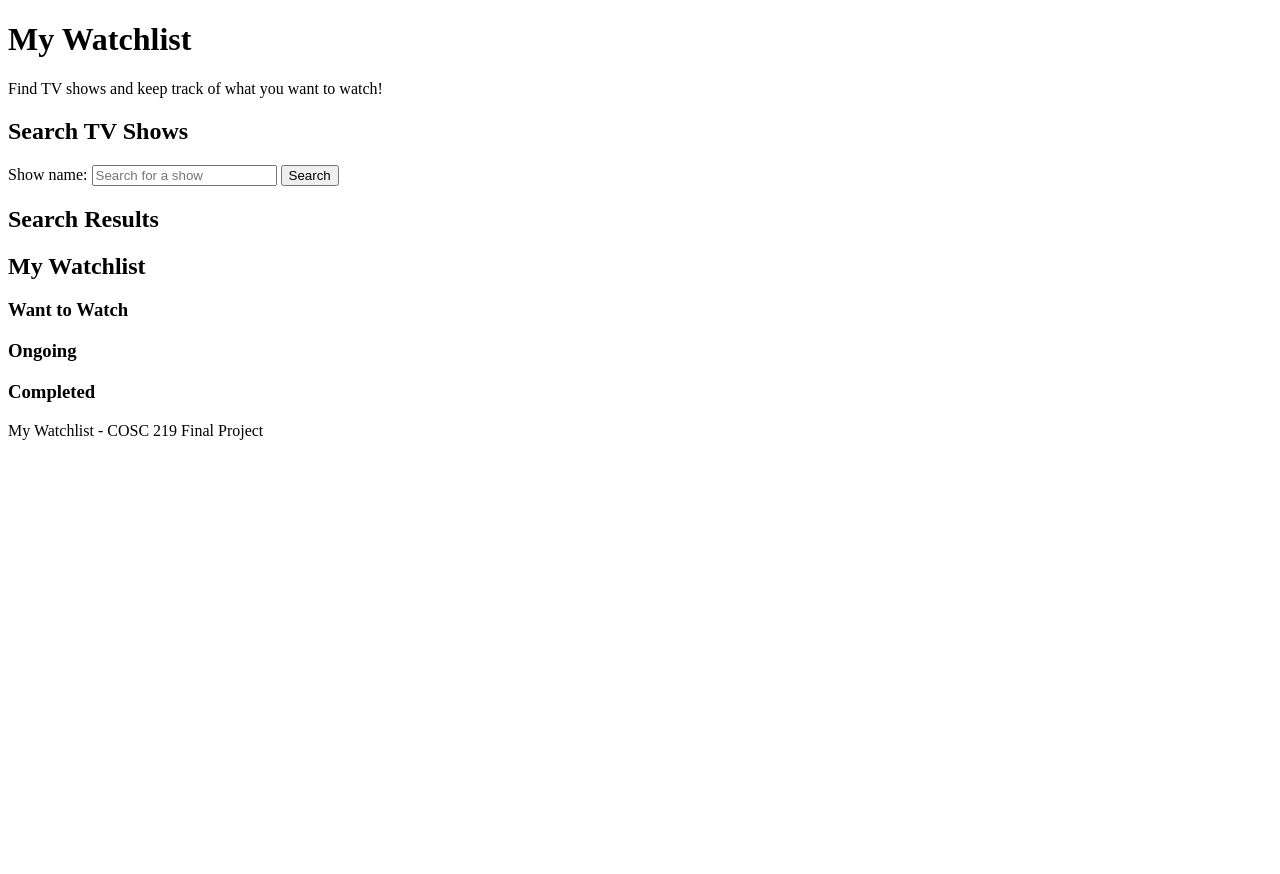
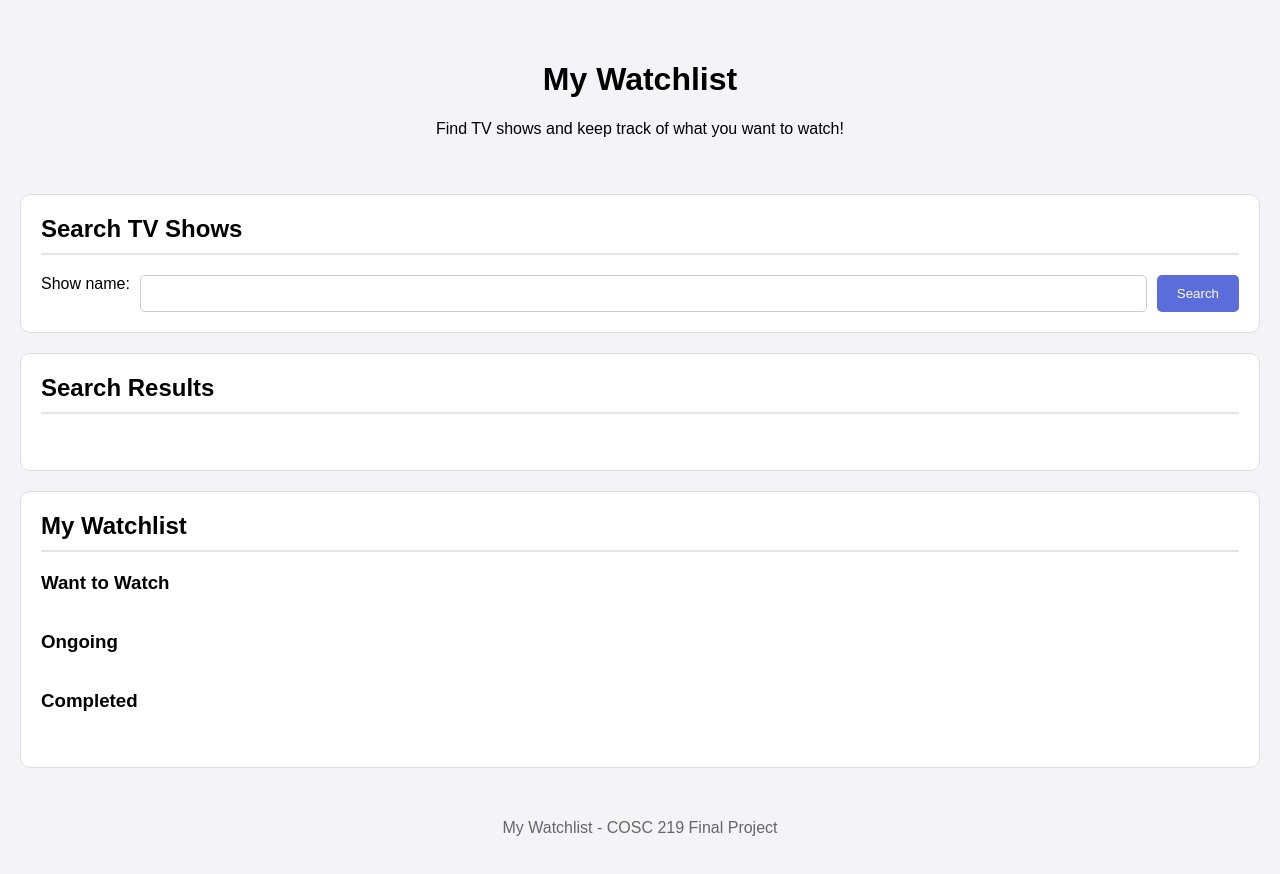
Before and after one commit to ddawg9/Watchlist, a plain HTML site: page index.html in a window 1280 px wide. Before the commit the page ends 800 px from the top, so only its background shows below. Drawn offline with Linux system fonts and the light colour scheme.

Commit message:
Added the inital stylesheet for the website

```diff
--- a/index.html
+++ b/index.html
@@ -21,7 +21,7 @@
 
             <form id="search-form">
                 <label for="search">Show name:</label>
-                <input type="text" id="search" placeholder="Search for a show">
+                <input type="text" id="search">
 
                 <button type="submit">Search</button>
             </form>
--- a/styles.css
+++ b/styles.css
@@ -0,0 +1,99 @@
+body {
+    font-family: Arial, sans-serif;
+    background-color: #f4f4f8;
+    margin: 0;
+    padding: 20px;
+}
+
+header {
+    text-align: center;
+    padding: 20px;
+    margin-bottom: 20px;
+}
+
+main section {
+    background-color: white;
+    padding: 20px;
+    margin-bottom: 20px;
+    border-radius: 10px;
+    border: 1px solid #ddd;
+}
+
+
+section h2 {
+    margin-top: 0;
+    padding-bottom: 10px;
+    border-bottom: 2px solid #e5e5e5;
+}
+
+
+#search-form {
+    display: flex;
+    gap: 10px;
+    width: 100%;
+}
+
+#search {
+    flex: 1;
+    min-width: 0;
+    padding: 10px;
+    border: 1px solid #ccc;
+    border-radius: 5px;
+}
+
+button {
+    padding: 10px 20px;
+    border: none;
+    border-radius: 5px;
+    background-color: #5b6cdb;
+    color: white;
+    cursor: pointer;
+}
+
+button:hover {
+    background-color: #4655b5;
+}
+
+ul {
+    padding-left: 20px;
+}
+
+footer {
+    text-align: center;
+    padding: 15px;
+    color: #666;
+}
+
+/*shows side by side*/
+#results,
+#want-to-watch,
+#ongoing,
+#completed {
+    display: grid;
+    grid-template-columns: repeat(auto-fill, minmax(180px, 1fr));
+    gap: 20px;
+    padding: 0;
+    list-style: none;
+}
+
+/*Single show per thingy*/
+#results li,
+#want-to-watch li,
+#ongoing li,
+#completed li {
+    background-color: #f8f8fc;
+    border: 1px solid #ddd;
+    border-radius: 10px;
+    padding: 15px;
+    text-align: center;
+}
+
+/*Shows images*/
+#results img,
+#want-to-watch img,
+#ongoing img,
+#completed img {
+    width: 100%;
+    max-width: 180px;
+    border-radius: 8px;
+}
```
